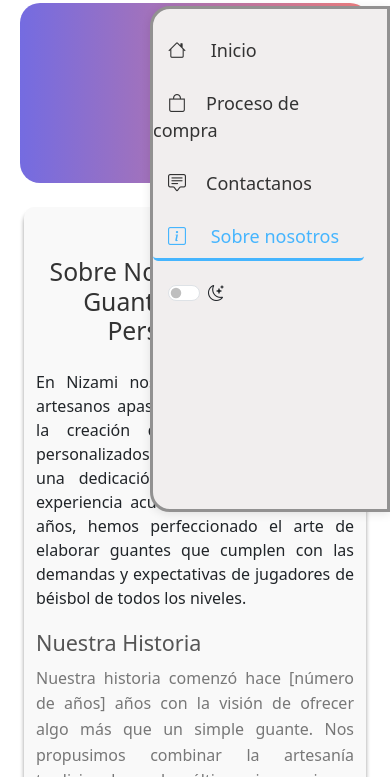
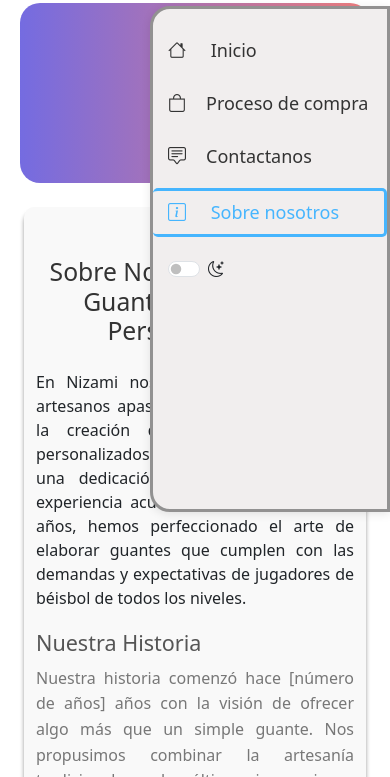
Before and after one commit to AlejandroMarcel07/Nizami.github.io, a plain HTML site: page SobreNosotros.html in a window 390 px wide. Both pictures are taken after a click on the button "Toggle navigation". Shown: the part 67-844 px from the top of the page. Drawn offline with nearby package versions, Linux system fonts and the light colour scheme.

Commit message:
Compuse mas la barra de navegacion

```diff
--- a/SobreNosotros.css
+++ b/SobreNosotros.css
@@ -177,14 +177,13 @@ body.dark-mode {
   }
 
   .navbar-nav {
-    width: 90%;
+    width: 100%;
   }
 
 
   .nav-link{
     text-align: left;
     margin-top: 10px;
-
   }
 
   .form-check{
--- a/SobreNosotros.html
+++ b/SobreNosotros.html
@@ -54,7 +54,7 @@
               <a class="nav-link" href="Contactanos.html"><i class="bi bi-chat-square-text"></i>Contactanos</a>
             </li>
             <li class="nav-item">
-              <a class="nav-link" href="SobreNosotros.html" style=" border-bottom: 3px solid #46b5fe; border-radius: 5px; color: #46b5fe;"><i class="bi bi-info-square"></i> Sobre nosotros</a>
+              <a class="nav-link" href="SobreNosotros.html" style=" border-right: 3px solid #46b5fe;border-bottom: 3px solid #46b5fe; border-top: 3px solid #46b5fe; border-radius: 5px; color: #46b5fe;"><i class="bi bi-info-square"></i> Sobre nosotros</a>
             </li>
             <li class="nav-item">
               <div class="form-check form-switch">
```
